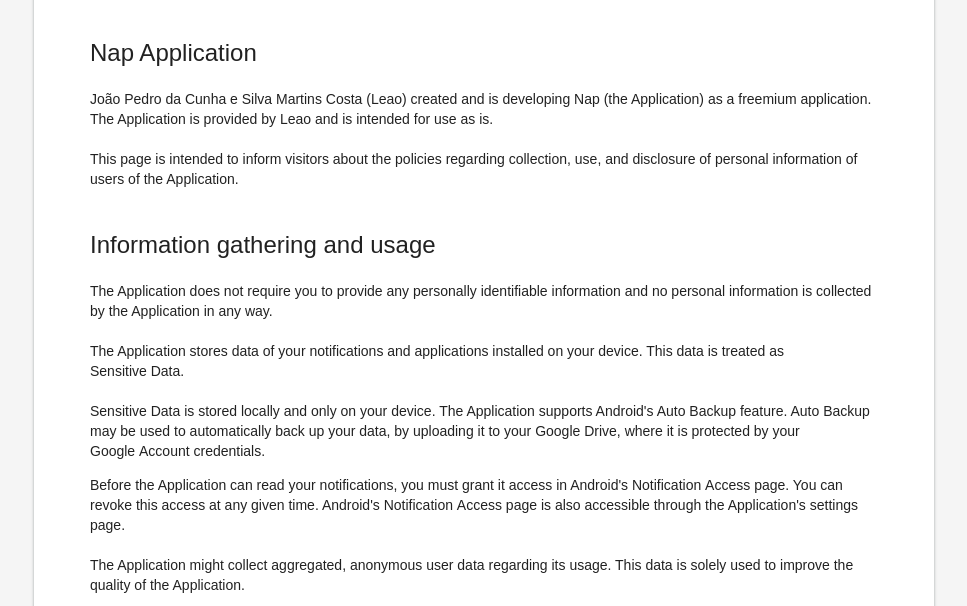
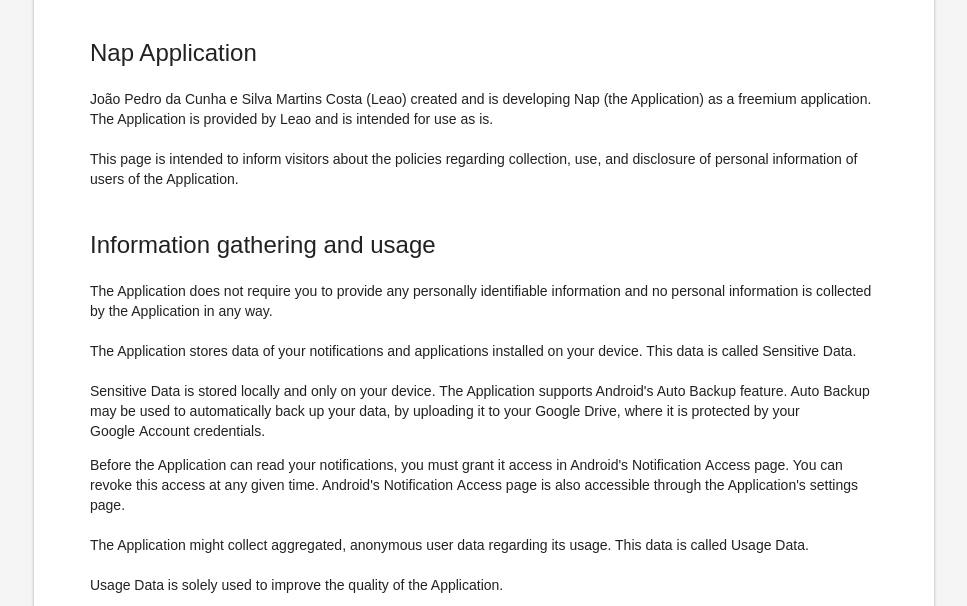
Before and after one commit to Leao/leao-web, a plain HTML site: page nap/privacy/index.html in a window 1280 px wide. Shown: the part 186-792 px from the top of the page, without its empty margins (156-1123 px from the left). Drawn offline with Linux system fonts and the light colour scheme; a web font is replaced by a local one.

Commit message:
Improves copy consistency; adds Usage Data concept

```diff
--- a/nap/privacy/index.html
+++ b/nap/privacy/index.html
@@ -48,7 +48,7 @@
             </p>
             <p class="text-body-1">
                 The Application stores data of your notifications and applications installed on your device. This data
-                is treated as Sensitive&nbsp;Data.
+                is called Sensitive&nbsp;Data.
             </p>
             <p class="text-body-1">
                 Sensitive&nbsp;Data is stored locally and only on your device. The Application supports Android's
@@ -61,8 +61,11 @@
                 page is also accessible through the Application's settings page.
             </p>
             <p class="text-body-1">
-                The Application might collect aggregated, anonymous user data regarding its usage. This data is solely
-                used to improve the quality of the Application.
+                The Application might collect aggregated, anonymous user data regarding its usage. This data
+                is called Usage&nbsp;Data.
+            </p>
+            <p class="text-body-1">
+                Usage&nbsp;Data is solely used to improve the quality of the Application.
             </p>
             <div>
                 <p class="text-body-1">
```
